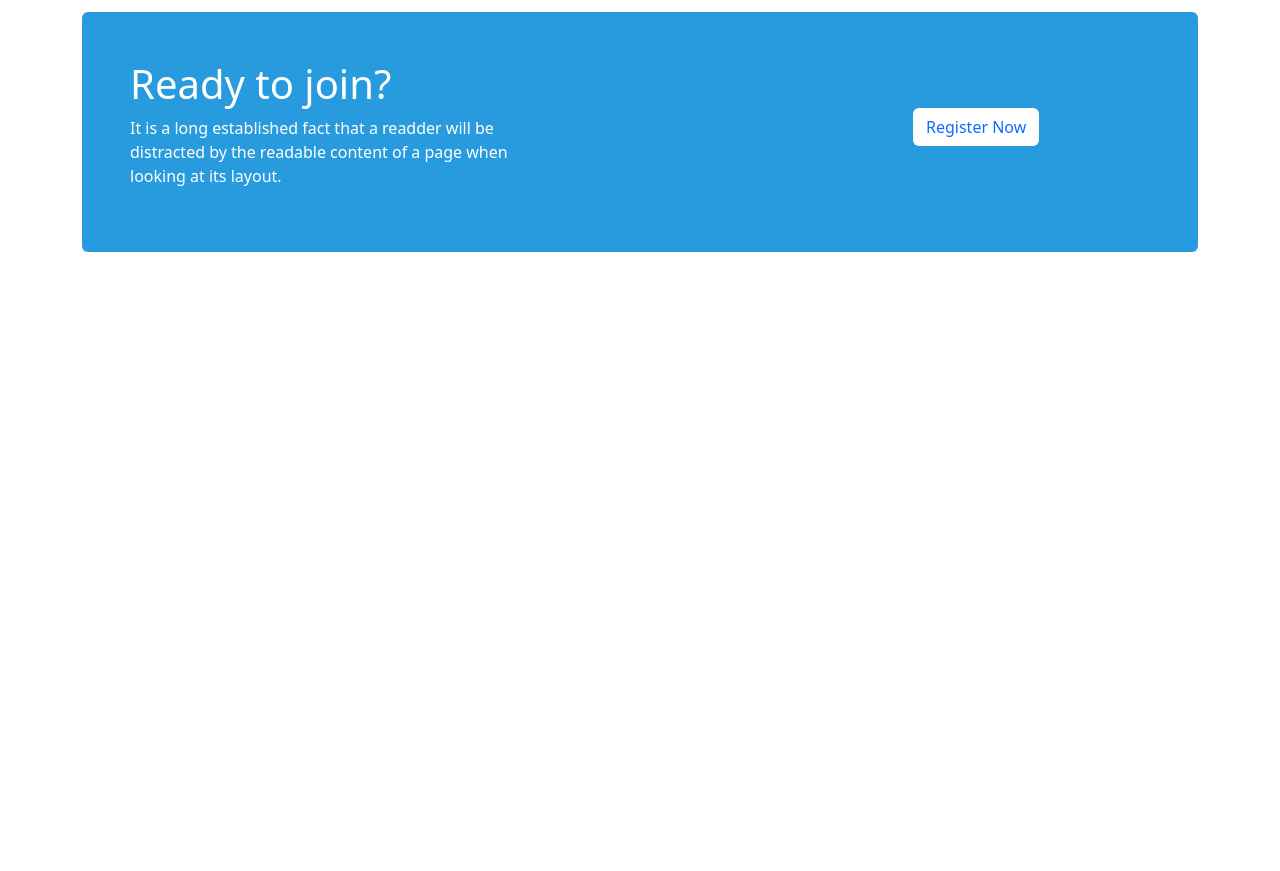
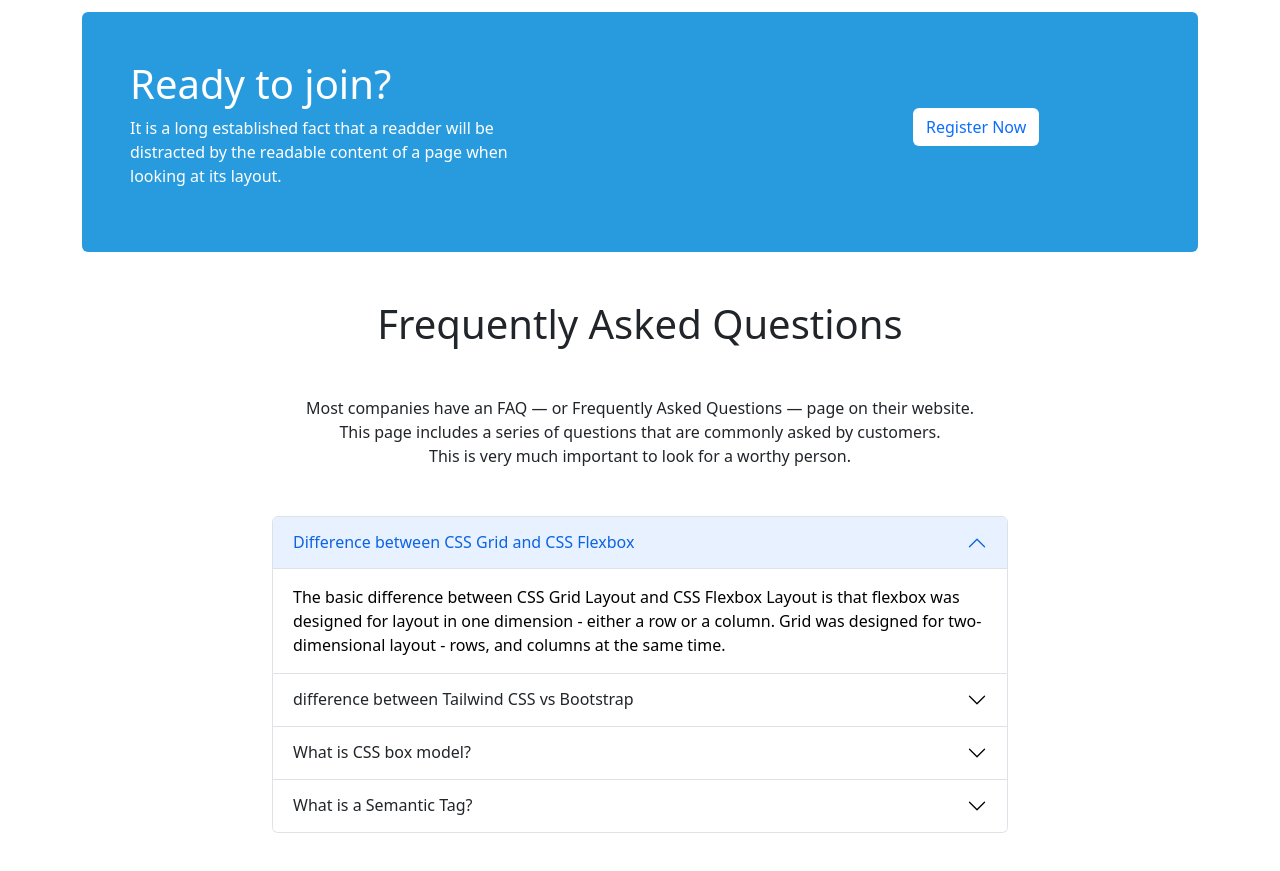
Before and after one commit to Bashar234/digital-learning-assignment, a plain HTML site: page index.html in a window 1280 px wide. Shown: the part 1726-2597 px from the top of the page. Before the commit the page ends 2026 px from the top, so only its background shows below. Drawn offline with Linux system fonts and the light colour scheme.

Commit message:
question part done

```diff
--- a/index.html
+++ b/index.html
@@ -257,6 +257,73 @@
 
        </section>
         <!-- join-part end -->
+        <!-- Question-part(part-4) -->
+
+         <section class="qustion">
+            <section class="question my-5">
+                <h1 class="text-center my-5">Frequently Asked Questions</h1>
+                <p class="text-center">Most companies have an FAQ — or Frequently Asked Questions — page on their website. <br> This page includes a series of questions that are commonly asked by customers. <br>This is very much important to look for a worthy person. </p>
+                    <div class="row my-5">
+                        <div class="col-lg-2"></div>
+                      <div class="col-lg-8">
+                        <div class="accordion"         id="accordionExample">
+                            <div class="accordion-item">
+                                <h2 class="accordion-header" id="headingOne">
+                                <button class="accordion-button" type="button" data-bs-toggle="collapse" data-bs-target="#collapseOne" aria-expanded="true" aria-controls="collapseOne">
+                                    Difference between CSS Grid and CSS Flexbox
+                                </button>
+                                </h2>
+                                <div id="collapseOne" class="accordion-collapse collapse show" aria-labelledby="headingOne" data-bs-parent="#accordionExample">
+                                <div class="accordion-body">
+                                    The basic difference between CSS Grid Layout and CSS Flexbox Layout is that flexbox was designed for layout in one dimension - either a row or a column. Grid was designed for two-dimensional layout - rows, and columns at the same time.
+                                </div>
+                                </div>
+                            </div>
+                            <div class="accordion-item">
+                                <h2 class="accordion-header" id="headingTwo">
+                                <button class="accordion-button collapsed" type="button" data-bs-toggle="collapse" data-bs-target="#collapseTwo" aria-expanded="false" aria-controls="collapseTwo">
+                                   difference between Tailwind CSS vs Bootstrap
+                                </button>
+                                </h2>
+                                <div id="collapseTwo" class="accordion-collapse collapse" aria-labelledby="headingTwo" data-bs-parent="#accordionExample">
+                                <div class="accordion-body">
+                                    Bootstrap is the most popular HTML, CSS, and JS framework for developing responsive, mobile first projects on the web. On the other hand, Tailwind CSS is detailed as "A utility-first CSS framework for rapid UI development".
+                                </div>
+                                </div>
+                            </div>
+                            <div class="accordion-item">
+                                <h2 class="accordion-header" id="headingThree">
+                                <button class="accordion-button collapsed" type="button" data-bs-toggle="collapse" data-bs-target="#collapseThree" aria-expanded="false" aria-controls="collapseThree">
+                                    What is  CSS box model?
+                                </button>
+                                </h2>
+                                <div id="collapseThree" class="accordion-collapse collapse" aria-labelledby="headingThree" data-bs-parent="#accordionExample">
+                                <div class="accordion-body">
+                                <strong> In CSS</strong>, the term "box model" is used when talking about design and layout. The CSS box model is essentially a box that wraps around every HTML element. It consists of: margins, borders, padding, and the actual content.
+
+                                </div>
+                                </div>
+                            </div>
+                            <div class="accordion-item">
+                                <h2 class="accordion-header" id="headingFour">
+                                <button class="accordion-button collapsed" type="button" data-bs-toggle="collapse" data-bs-target="#collapseFour" aria-expanded="false" aria-controls="collapseFour">
+                                    What is a  Semantic Tag?
+                                </button>
+                                </h2>
+                                <div id="collapseFour" class="accordion-collapse collapse" aria-labelledby="headingFour" data-bs-parent="#accordionExample">
+                                <div class="accordion-body">
+                                  Semantic HTML or semantic markup is HTML that introduces meaning to the web page rather than just presentation. For example, a <p> tag indicates that the enclosed text is a paragraph. This is both semantic and presentational because people know what paragraphs are, and browsers know how to display them.
+                                </div>
+                                </div>
+                            </div>
+                        </div>
+                    </div>
+                    <div class="col-lg-2"></div>
+                    </div>
+                </section>
+
+        </section>
+        <!-- question-part end -->
     </main>
     <script src="bootstrap/bootstrap.min.js"></script>
   </body>
```
